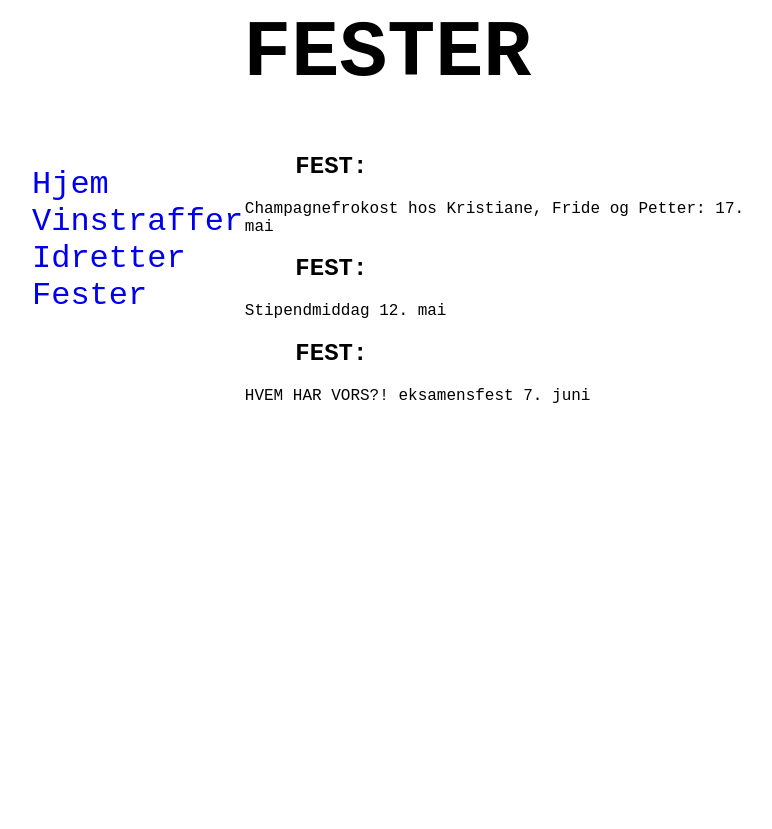
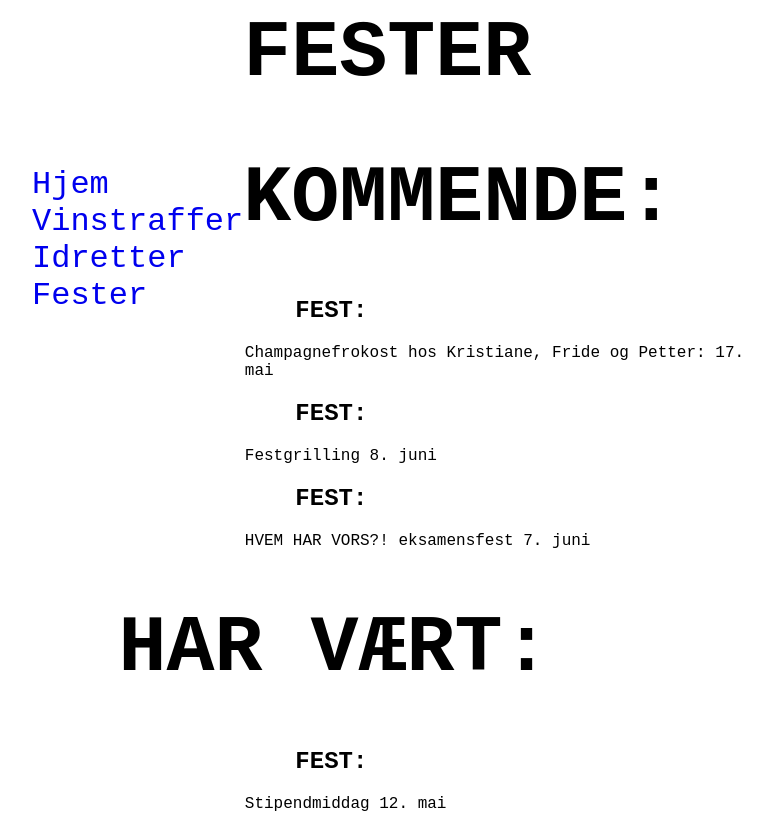
Before and after one commit to simenblik/blikkis, a plain HTML site: page schengen/fester.html in a window 1280 px wide. Shown: the whole page, without its empty margins (16-788 px from the left). Before the commit the page ends 800 px from the top, so only its background shows below. Drawn offline with Linux system fonts and the light colour scheme.

Commit message:
Update fester.html

```diff
--- a/schengen/fester.html
+++ b/schengen/fester.html
@@ -16,17 +16,24 @@
         </div>
         <div id="main">
         <h1 style="margin-left:10%;">FESTER</h1>
+            <h1>KOMMENDE:</h1>
             <div class="idrett">
                 <h2>FEST:</h2>
                 <p>Champagnefrokost hos Kristiane, Fride og Petter: 17. mai</p>
             </div>
             <div class="idrett">
                 <h2>FEST:</h2>
-                <p>Stipendmiddag 12. mai</p>
+                <p>Festgrilling 8. juni</p>
             </div>
             <div class="idrett">
                 <h2>FEST:</h2>
                 <p>HVEM HAR VORS?! eksamensfest 7. juni</p>
+
+            </div>
+            <h1>HAR VÆRT:</h1>
+            <div class="idrett">
+                <h2>FEST:</h2>
+                <p>Stipendmiddag 12. mai</p>
             </div>
         </div>
     </body>
```
